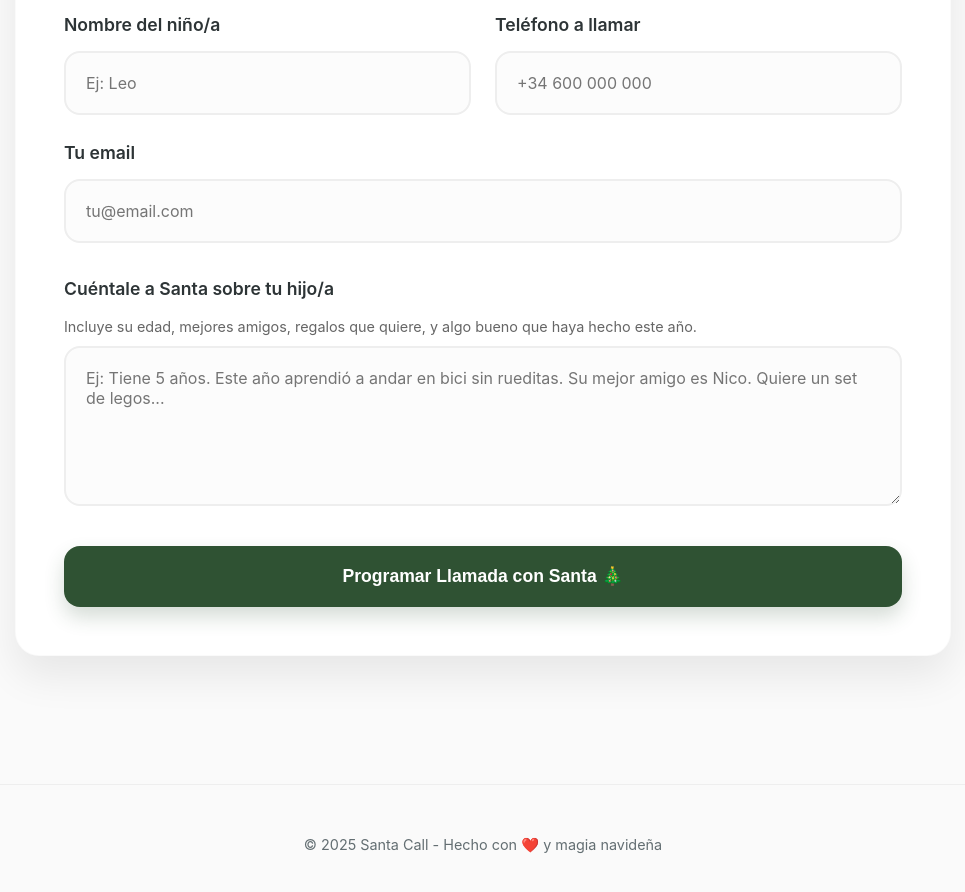
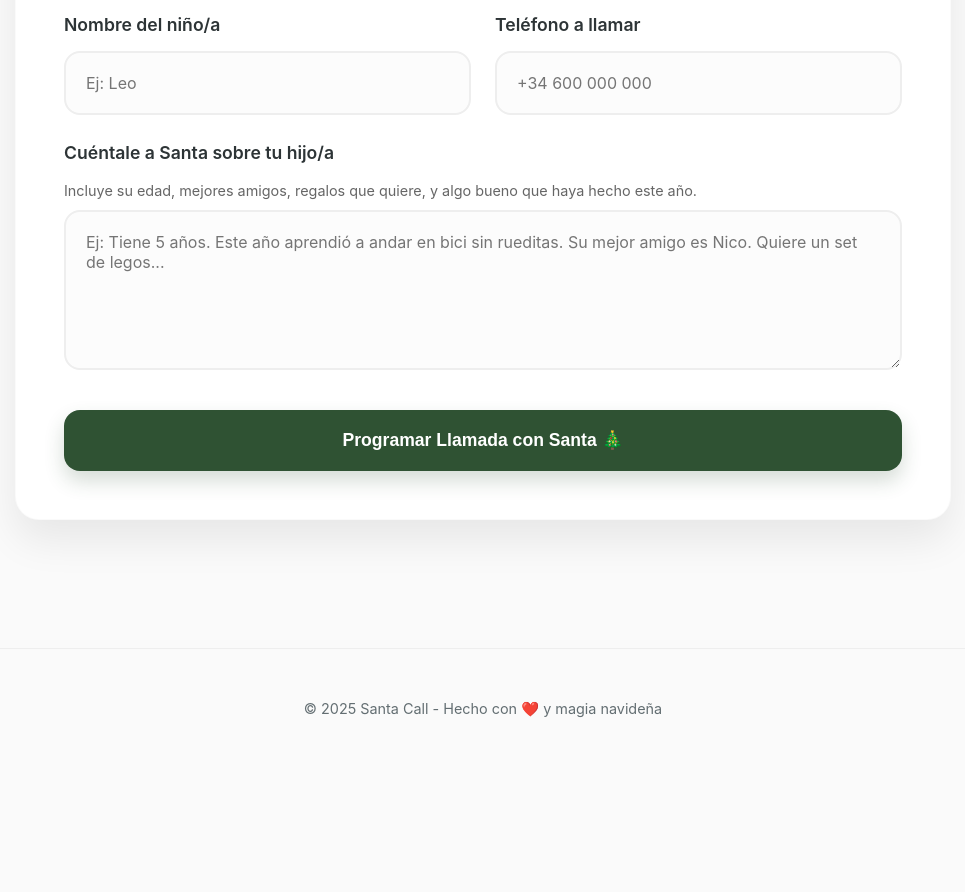
Before and after one commit to gonzalo-franco1/santa-call-ui, a Next.js app: page / in a window 1280 px wide. Shown: the part 1140-2032 px from the top of the page, without its empty margins (157-1122 px from the left). After the commit the page ends 1908 px from the top, so only its background shows below. Built offline with nearby package versions, Linux system fonts and the light colour scheme.

Commit message:
removed mail.

```diff
--- a/src/app/page.tsx
+++ b/src/app/page.tsx
@@ -8,7 +8,6 @@ import styles from './page.module.css'
 export default function Home() {
   const [childName, setChildName] = useState('')
   const [phoneNumber, setPhoneNumber] = useState('')
-  const [email, setEmail] = useState('')
   const [message, setMessage] = useState('')
   const router = useRouter()
 
@@ -20,7 +19,6 @@ export default function Home() {
       localStorage.setItem('santaCall_formData', JSON.stringify({
         childName,
         phoneNumber,
-        email,
         message
       }))
     }
@@ -123,21 +121,6 @@ export default function Home() {
             </div>
 
             <div className={styles.formGroup}>
-              <label htmlFor="email" className={styles.label}>
-                Tu email
-              </label>
-              <input
-                id="email"
-                type="email"
-                className={styles.input}
-                placeholder="tu@email.com"
-                value={email}
-                onChange={(e) => setEmail(e.target.value)}
-                required
-              />
-            </div>
-
-            <div className={styles.formGroup}>
               <label htmlFor="childInfo" className={styles.label}>
                 Cuéntale a Santa sobre tu hijo/a
               </label>
```
